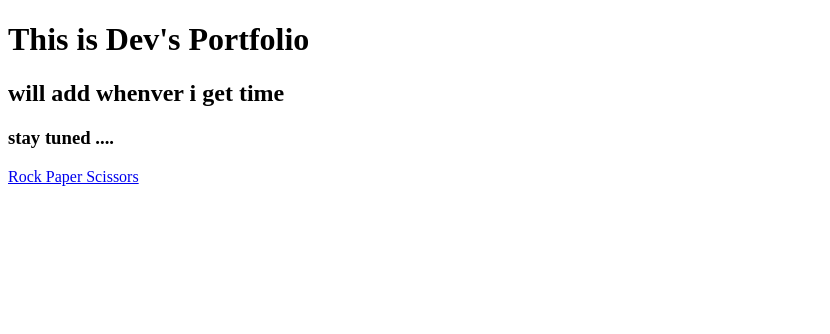
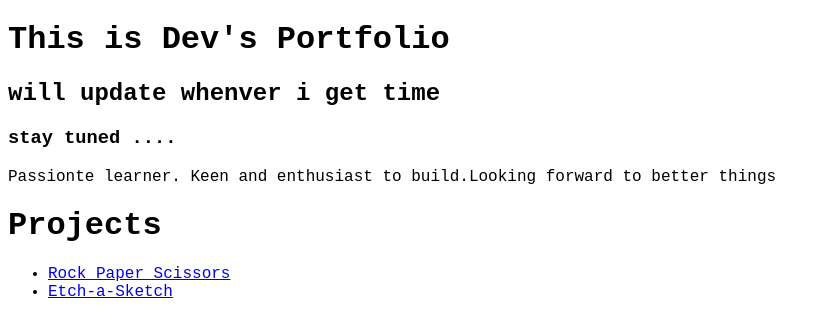
Before and after one commit to 4ev3rdk/4ev3rdk.github.io, a plain HTML site: page index.html in a window 1280 px wide. Shown: the whole page, without its empty margins (0-830 px from the left). Drawn offline with Linux system fonts and the light colour scheme.

Commit message:
Added new project

```diff
--- a/index.html
+++ b/index.html
@@ -6,17 +6,27 @@
     <meta charset="UTF-8">
     <meta name="viewport" content="width=device-width, initial-scale=1.0">
     <title>Dev | Portfolio</title>
+    <style>
+        body {
+            font-family: 'Courier New', Courier, monospace;
+        }
+    </style>
 </head>
 
 <body>
 
 
     <h1> This is Dev's Portfolio </h1>
-    <h2> will add whenver i get time</h2>
+    <h2> will update whenver i get time</h2>
     <h3>stay tuned ....</h3>
 
-    <a href="https://4ev3rdk.github.io/rock-paper-scissors">Rock Paper Scissors</a>
+    <p>Passionte learner. Keen and enthusiast to build.Looking forward to better things</p>
+    <h1>Projects</h1>
+    <ul>
+        <li><a href="https://4ev3rdk.github.io/rock-paper-scissors">Rock Paper Scissors</a></li>
 
+        <li> <a href="https://4ev3rdk.github.io/etch-a-sketch">Etch-a-Sketch</a> </li>
+    </ul>
 </body>
 
 </html>
```
